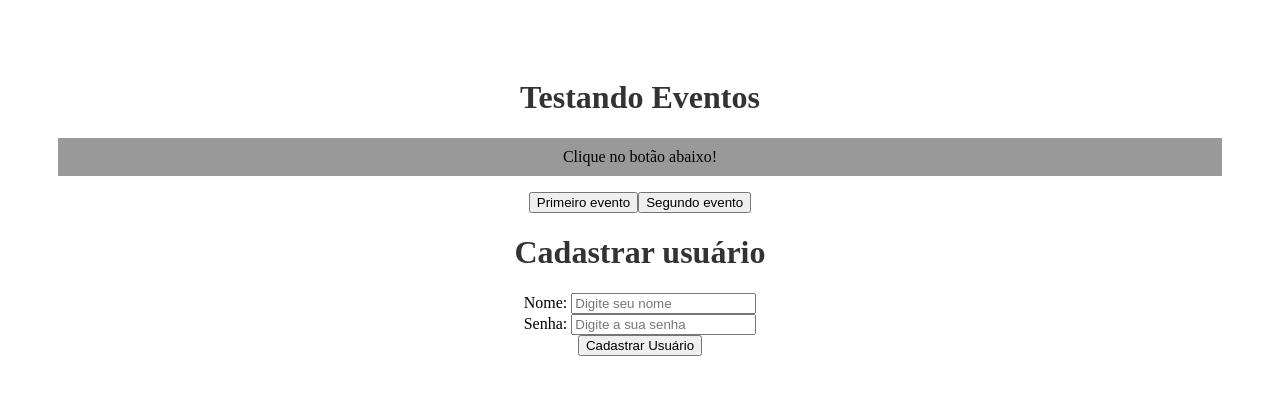
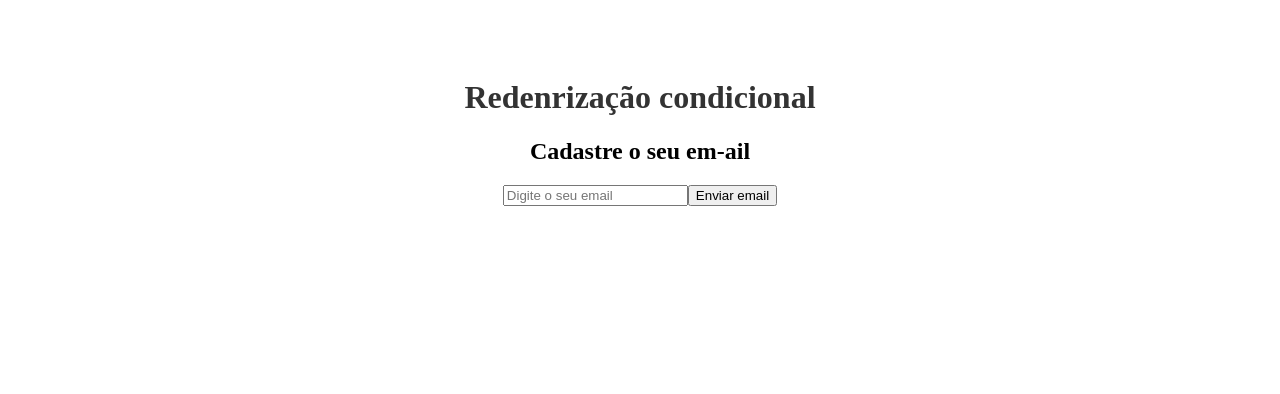
Before and after one commit to RubensLFerreira/my-project, a React (Create React App) app: page / in a window 1280 px wide. Shown: the top 394 px of the page. Built offline with nearby package versions, Linux system fonts and the light colour scheme.

Commit message:
Adicionando condições com blocos de códigos em parentes

```diff
--- a/src/App.js
+++ b/src/App.js
@@ -1,14 +1,14 @@
 //import logo from './logo.svg';
 import './App.css';
+import Condicional from './components/Condicional';
 import Eventos from './components/Eventos'
 import Form from  './components/Form'
 
 function App() {
   return (
     <div className="App">
-      <h1>Testando Eventos</h1>
-      <Eventos />
-      <Form />
+      <h1>Redenrização condicional</h1>
+      <Condicional />
     </div>
   )
 }
--- /dev/null
+++ b/src/components/Condicional.js
@@ -0,0 +1,39 @@
+import {useState} from 'react'
+
+function Condicional() {
+
+  const [email, setEmail] = useState() //O useState é para setar os valores
+  const [userEmail, setUserEmail] = useState()
+
+  function enviar(e) {
+    e.preventDefault()
+    setUserEmail(email)
+    //console.log(userEmail)
+  }
+
+  function limparEmail(){
+    setUserEmail('')
+  }
+
+  return (
+    <div>
+      <h2>Cadastre o seu em-ail</h2>
+      <form>
+        <input
+          type="email"
+          placeholder="Digite o seu email"
+          onChange={(e) => setEmail(e.target.value)}//setemail para setar o email para setEmail e posteriormente p/ email
+        />
+        <button type="submit" onClick={enviar}>Enviar email</button>
+        {userEmail && ( //Essa linha vai verificar se userEmail é true, se for ele vai mostrar o userEmail
+          <div>
+            <p>O email do usuário é : {userEmail}</p>
+            <button onClick={limparEmail}>Limpar E-mail</button>
+          </div>
+        )}
+      </form>
+    </div>
+  )
+}
+
+export default Condicional
```
